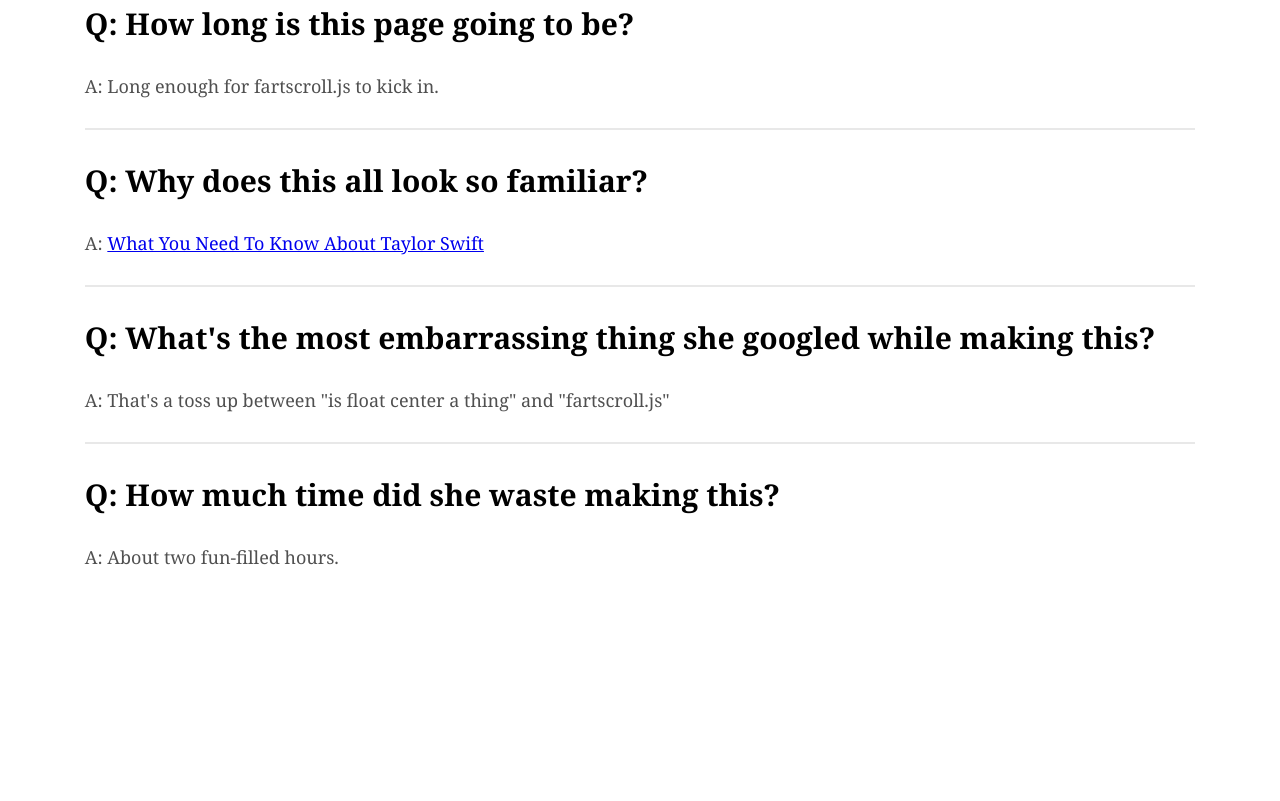
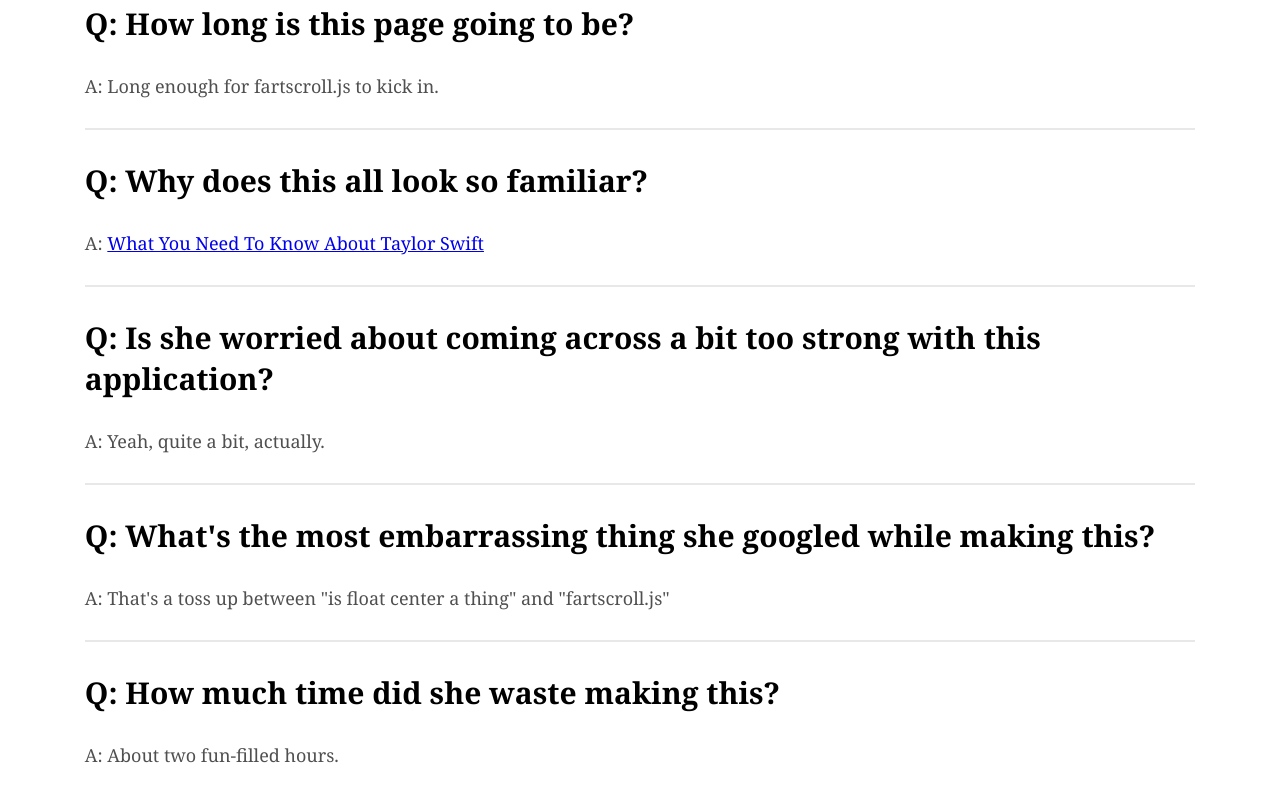
Before and after one commit to tgildersleeve/tgildersleeve.github.io, a plain HTML site: page index.html in a window 1280 px wide. Shown: the part 1218-2019 px from the top of the page. Before the commit the page ends 1825 px from the top, so only its background shows below. Drawn offline with nearby package versions, Linux system fonts and the light colour scheme.

Commit message:
keep things in check

```diff
--- a/index.html
+++ b/index.html
@@ -52,6 +52,9 @@
 			<div class="q">Q: Why does this all look so familiar?</div>
 			<div class="a">A: <a href="https://entertainment.theonion.com/what-you-need-to-know-about-taylor-swift-1819594209"> What You Need To Know About Taylor Swift</a></div>
 			<hr>
+			<div class="q">Q: Is she worried about coming across a bit too strong with this application?</div>
+			<div class="a">A: Yeah, quite a bit, actually.</div>
+			<hr>
 			<div class="q">Q: What's the most embarrassing thing she googled while making this?</div>
 			<div class="a">A: That's a toss up between "is float center a thing" and "fartscroll.js"</div>
 			<hr>
```
